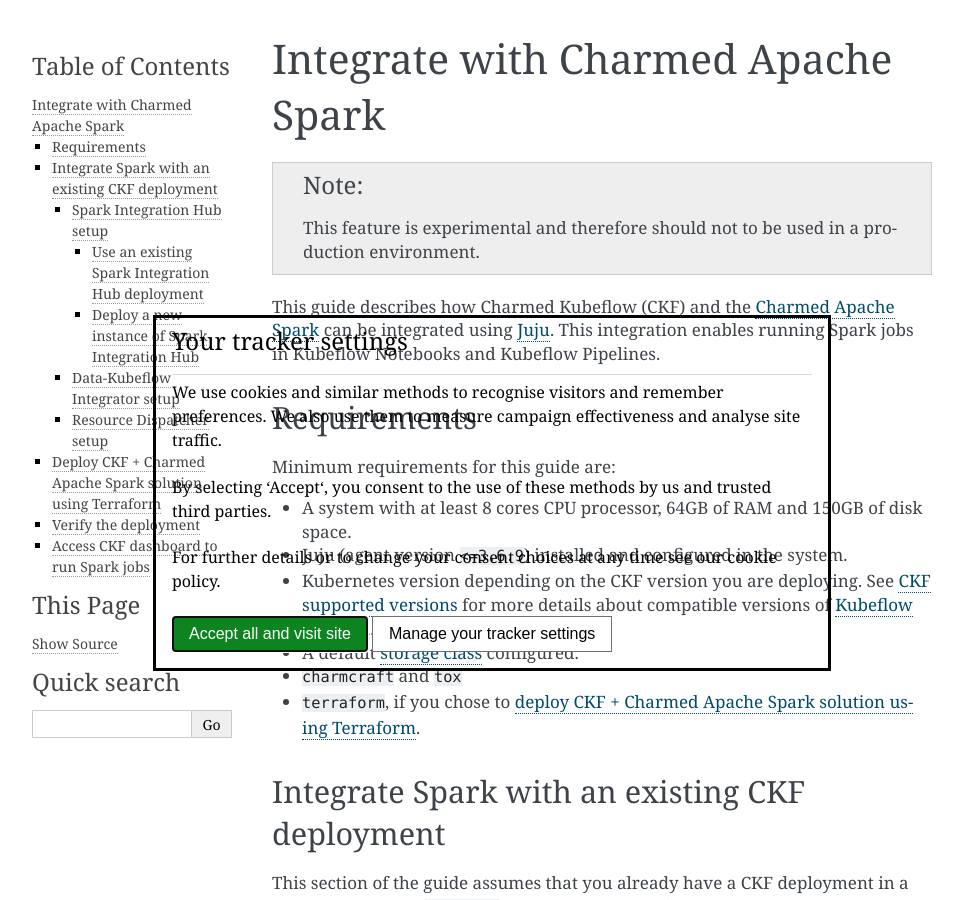
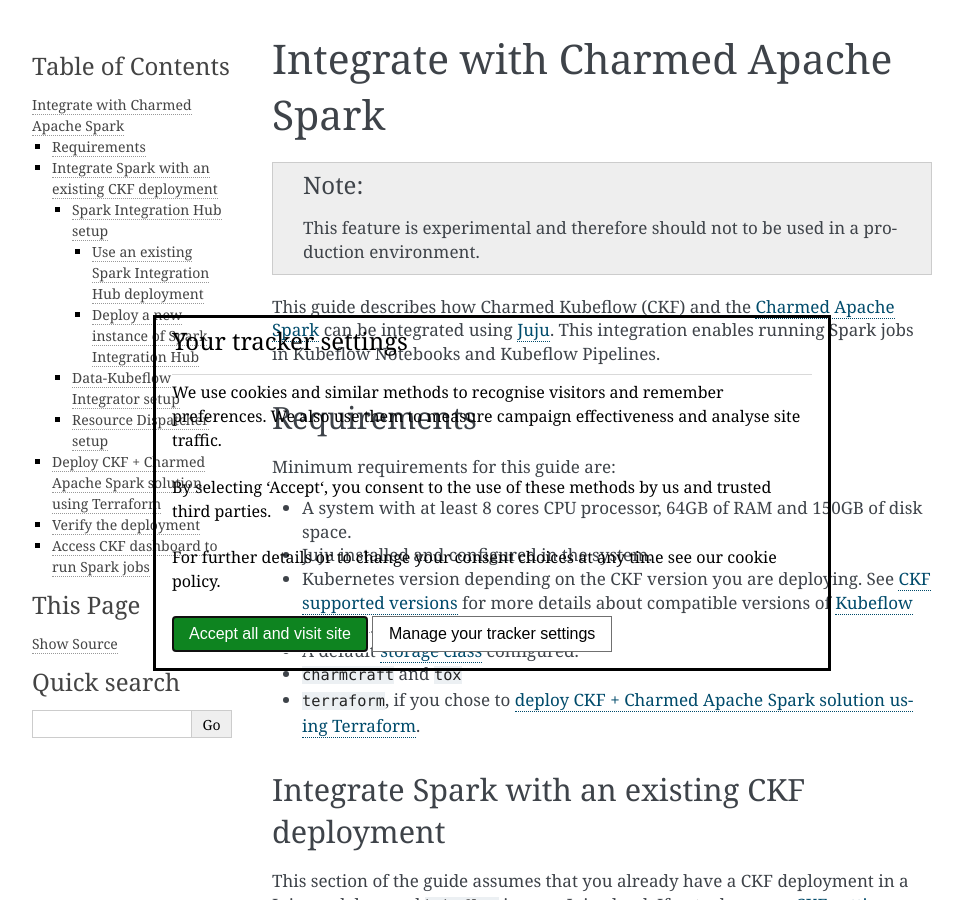
Before and after one commit to canonical/charmed-kubeflow-documentation, a Sphinx documentation site: the page built from docs/how-to/manage/integrate-spark.rst, in a window 1280 px wide and 900 px high. Shown: the whole window, without its empty margins (148-1111 px from the left). Built offline with Sphinx 7.4.7, drawn with Linux system fonts in a browser that asks for light colours.

Commit message:
chore: update juju agent version to `3.6.14`

```diff
--- a/docs/how-to/manage/integrate-spark.rst
+++ b/docs/how-to/manage/integrate-spark.rst
@@ -20,7 +20,7 @@
 Minimum requirements for this guide are:
 
 - A system with at least 8 cores CPU processor, 64GB of RAM and 150GB of disk space.
-- Juju (agent version ``<=3.6.9``) installed and configured in the system.
+- Juju installed and configured in the system.
 - Kubernetes version depending on the CKF version you are deploying.
   See :ref:`CKF supported versions <supported_kubeflow_versions>` for more details about compatible versions
   of `Kubeflow <https://www.kubeflow.org/docs/releases/>`_ and Juju.
--- a/docs/tutorial/get-started.rst
+++ b/docs/tutorial/get-started.rst
@@ -70,7 +70,7 @@
 
     juju:
       channel: 3.6/stable
-      agent-version: 3.6.9
+      agent-version: 3.6.14
       model-defaults:
         logging-config: <root>=INFO; unit=DEBUG
 
```
